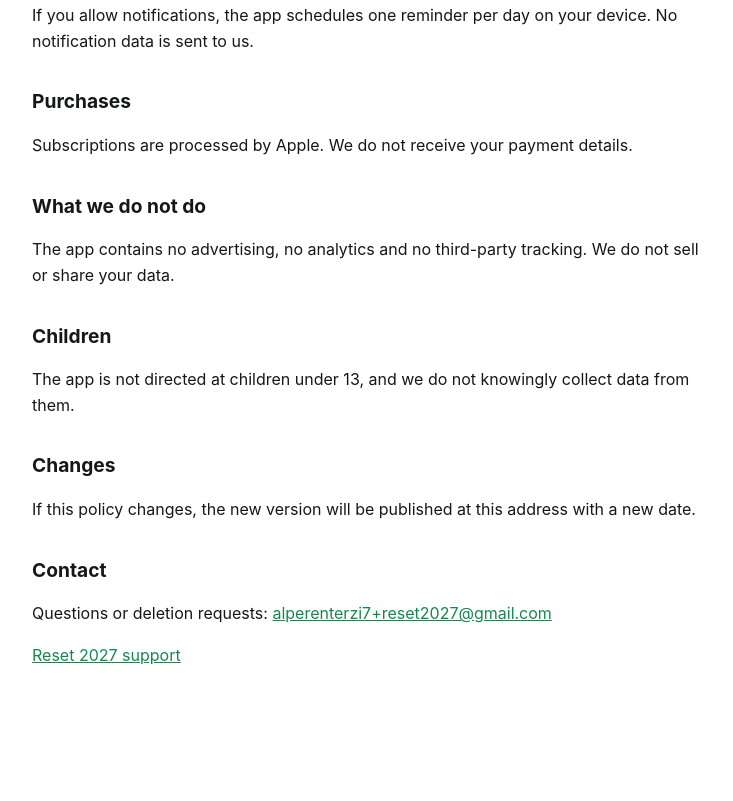
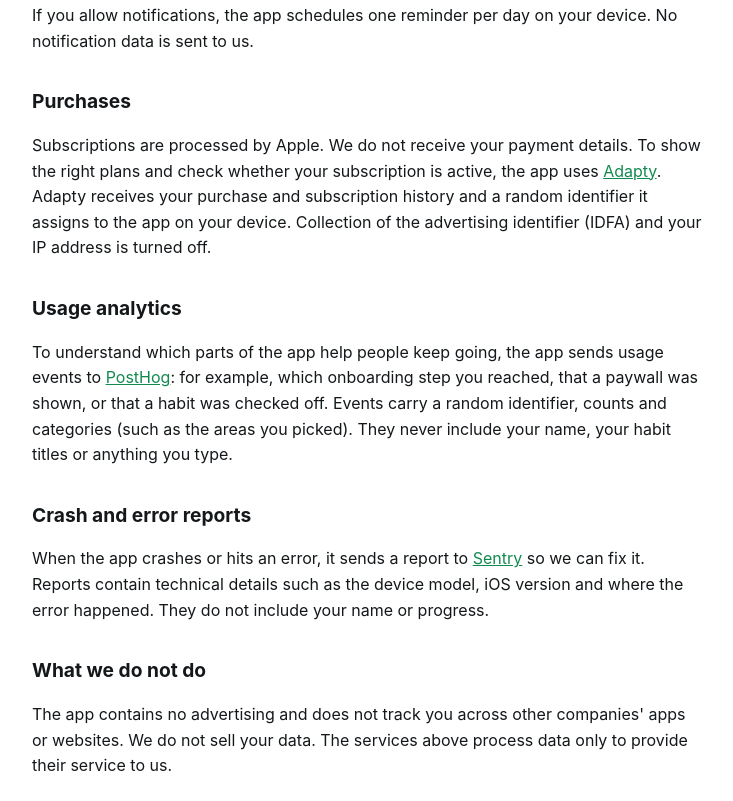
Before and after one commit to alprntrz/reset-2027, a plain HTML site: page privacy.html in a window 1280 px wide. Shown: the part 799-1600 px from the top of the page, without its empty margins (272-1005 px from the left). Before the commit the page ends 1548 px from the top, so only its background shows below. Drawn offline with Linux system fonts and the light colour scheme.

Commit message:
docs: name Adapty, PostHog and Sentry in the privacy policy

```diff
--- a/privacy.html
+++ b/privacy.html
@@ -9,7 +9,7 @@
 <body>
   <main>
     <h1>Reset 2027 Privacy Policy</h1>
-    <p class="muted">Last updated: November 19, 2026</p>
+    <p class="muted">Last updated: November 20, 2026</p>
 
     <p>Reset 2027 ("the app") is published by Alperen Terzi ("we"). This policy explains what data the app handles.</p>
 
@@ -30,10 +30,16 @@
     <p>If you allow notifications, the app schedules one reminder per day on your device. No notification data is sent to us.</p>
 
     <h2>Purchases</h2>
-    <p>Subscriptions are processed by Apple. We do not receive your payment details.</p>
+    <p>Subscriptions are processed by Apple. We do not receive your payment details. To show the right plans and check whether your subscription is active, the app uses <a href="https://adapty.io/privacy">Adapty</a>. Adapty receives your purchase and subscription history and a random identifier it assigns to the app on your device. Collection of the advertising identifier (IDFA) and your IP address is turned off.</p>
+
+    <h2>Usage analytics</h2>
+    <p>To understand which parts of the app help people keep going, the app sends usage events to <a href="https://posthog.com/privacy">PostHog</a>: for example, which onboarding step you reached, that a paywall was shown, or that a habit was checked off. Events carry a random identifier, counts and categories (such as the areas you picked). They never include your name, your habit titles or anything you type.</p>
+
+    <h2>Crash and error reports</h2>
+    <p>When the app crashes or hits an error, it sends a report to <a href="https://sentry.io/privacy/">Sentry</a> so we can fix it. Reports contain technical details such as the device model, iOS version and where the error happened. They do not include your name or progress.</p>
 
     <h2>What we do not do</h2>
-    <p>The app contains no advertising, no analytics and no third-party tracking. We do not sell or share your data.</p>
+    <p>The app contains no advertising and does not track you across other companies' apps or websites. We do not sell your data. The services above process data only to provide their service to us.</p>
 
     <h2>Children</h2>
     <p>The app is not directed at children under 13, and we do not knowingly collect data from them.</p>
```
